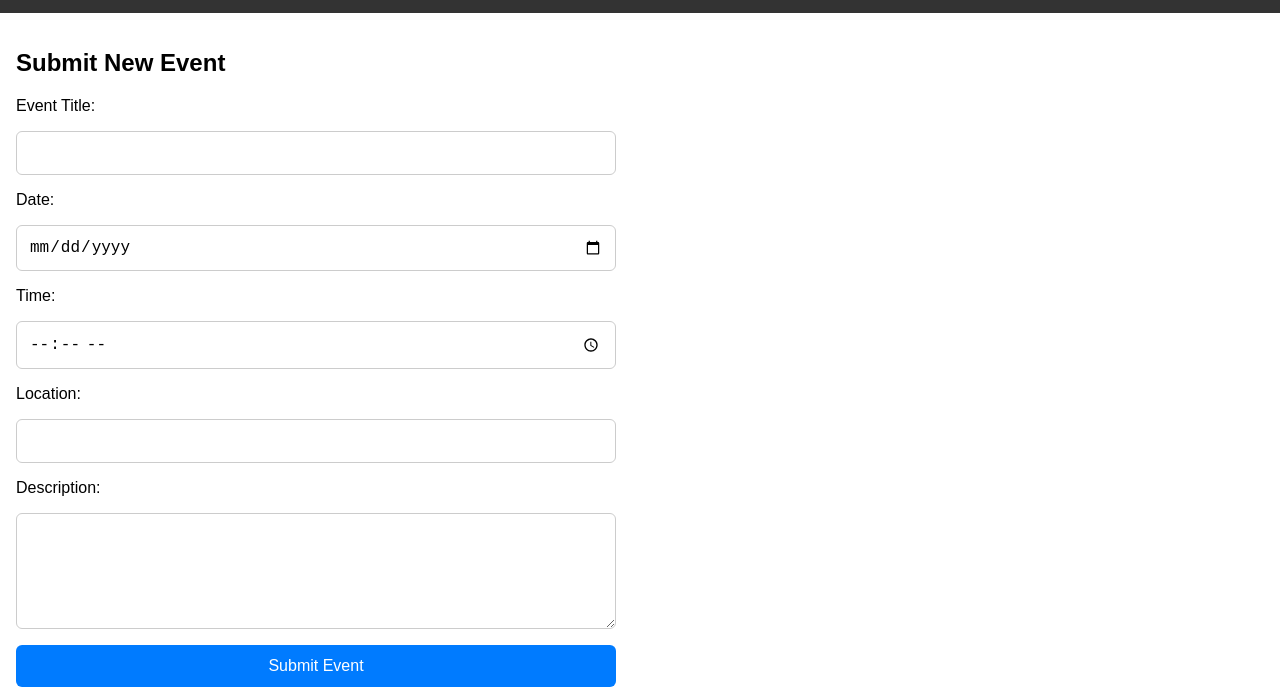
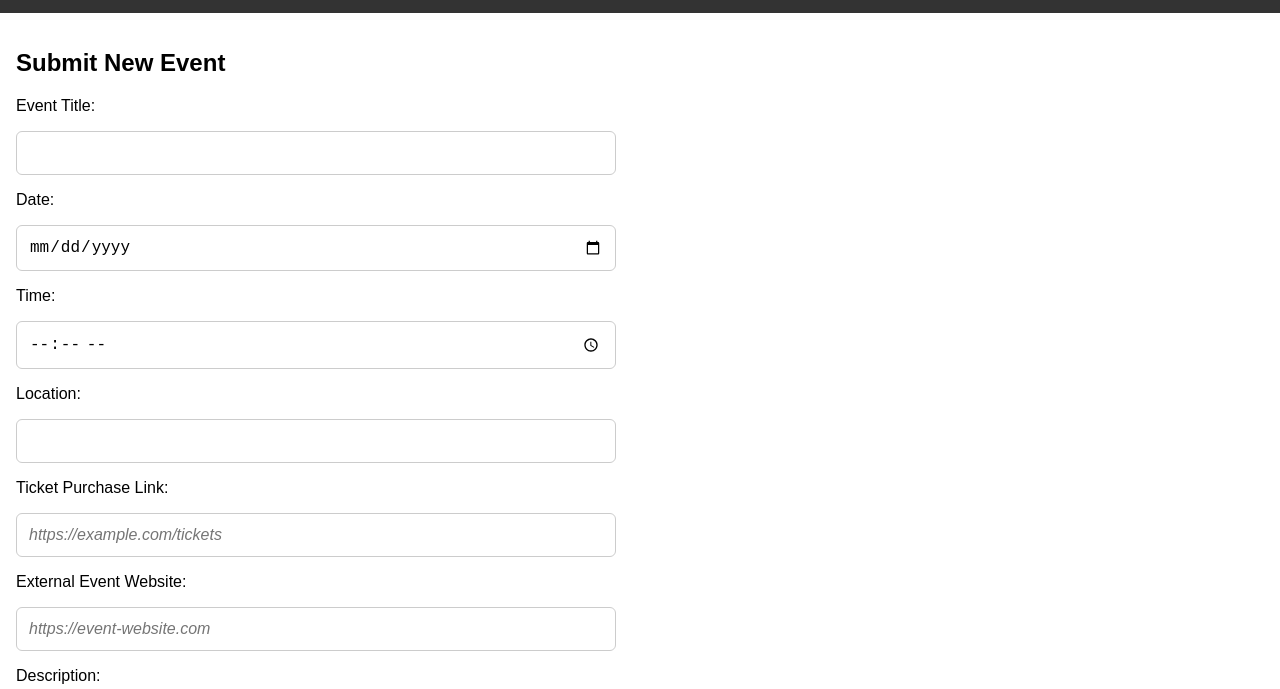
Before and after one commit to JEGround/my-cms-project, a plain HTML site: page admin.html in a window 1280 px wide. Shown: the part 117-806 px from the top of the page. Drawn offline with Linux system fonts and the light colour scheme.

Commit message:
Add ticket and external website fields to event form

```diff
--- a/admin.html
+++ b/admin.html
@@ -30,6 +30,13 @@
 
         <label for="event-location">Location:</label>
         <input type="text" id="event-location" name="event-location" required />
+        <label for="event-ticket-link">Ticket Purchase Link:</label>
+        <input type="url" id="event-ticket-link" name="event-ticket-link" placeholder="https://example.com/tickets"
+/>
+
+        <label for="event-website">External Event Website:</label>
+        <input type="url" id="event-website" name="event-website" placeholder="https://event-website.com"
+/>
 
         <label for="event-description">Description:</label>
         <textarea id="event-description" name="event-description" rows="5"></textarea>
--- a/css/style.css
+++ b/css/style.css
@@ -64,3 +64,7 @@ button {
 button:hover {
   background-color: #0056b3;
 }
+
+input[type="url"] {
+  font-style: italic;
+}
```
